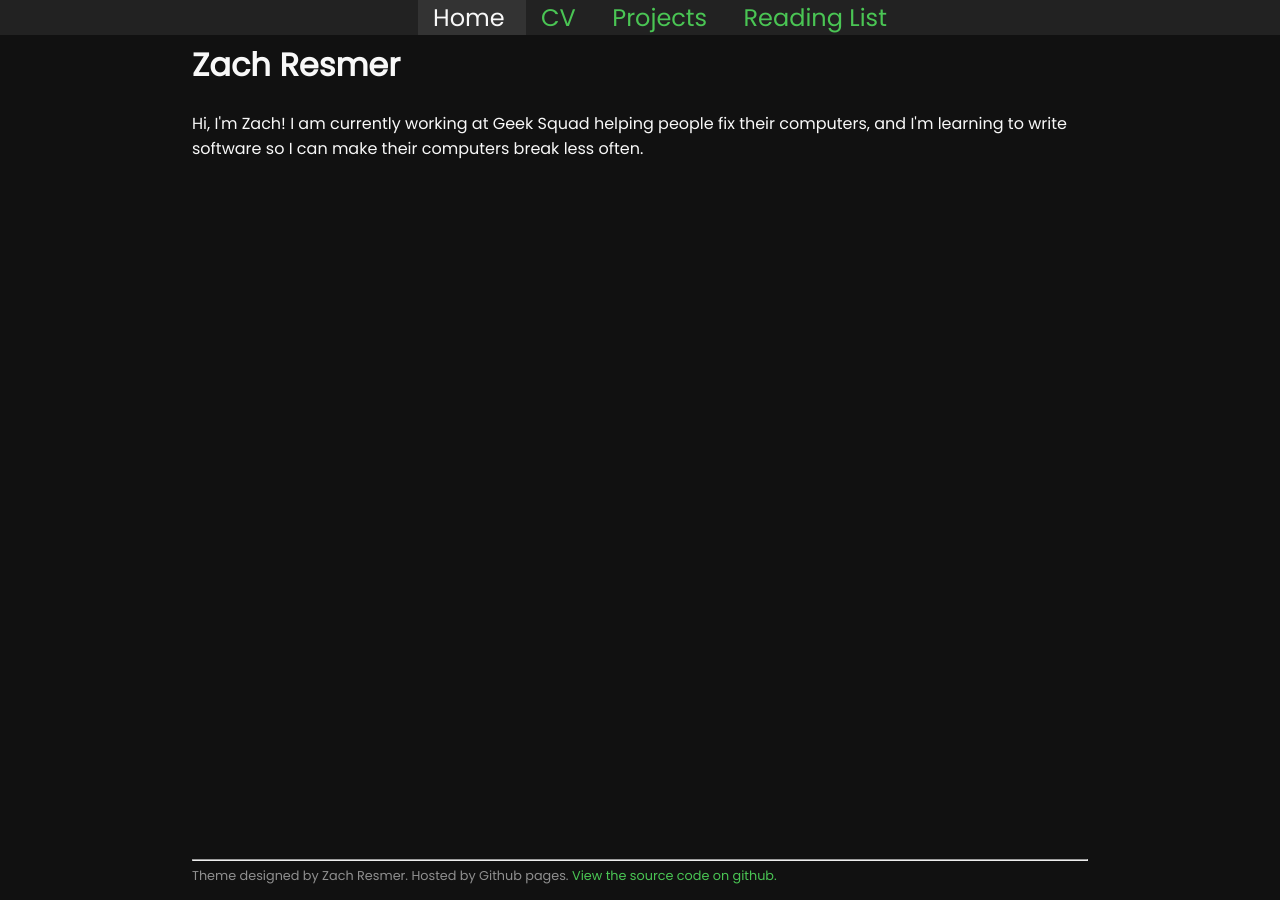
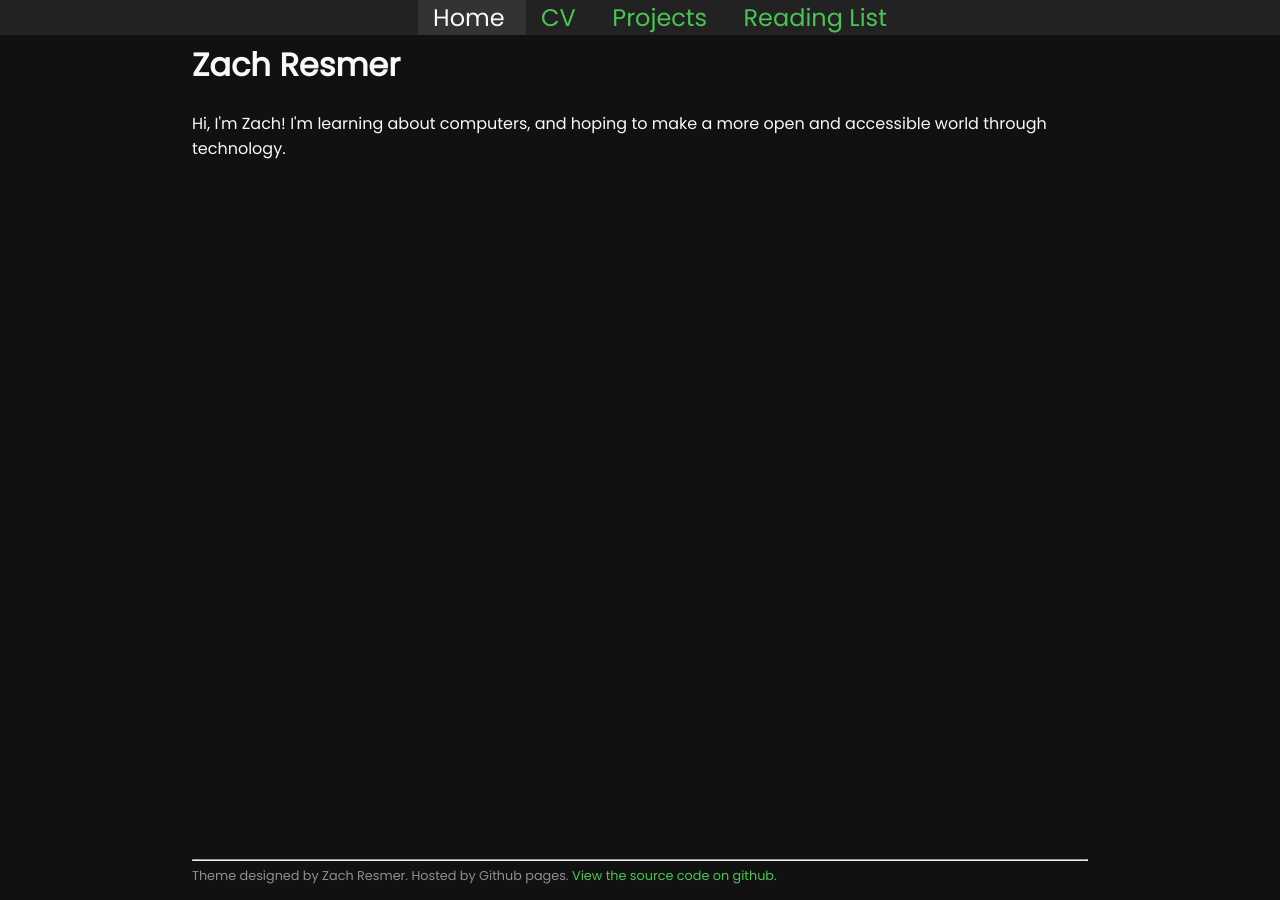
Before and after one commit to zacharesmer/zacharesmer.github.io, a Jekyll site: the page built from index.html, in a window 1280 px wide. Built offline with Jekyll 4.4.1, drawn with Linux system fonts in a browser that asks for light colours.

Commit message:
update job and description

```diff
--- a/index.html
+++ b/index.html
@@ -2,4 +2,4 @@
 layout: home
 title: Zach Resmer
 ---
-<p>Hi, I'm Zach! I am currently working at Geek Squad helping people fix their computers, and I'm learning to write software so I can make their computers break less often.</p>
+<p>Hi, I'm Zach! I'm learning about computers, and hoping to make a more open and accessible world through technology.</p>
```
Also changed, not shown: _jobs/geeksquad.md (+1 -1 lines).
